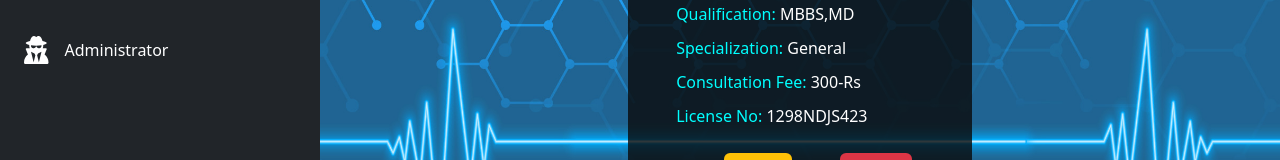
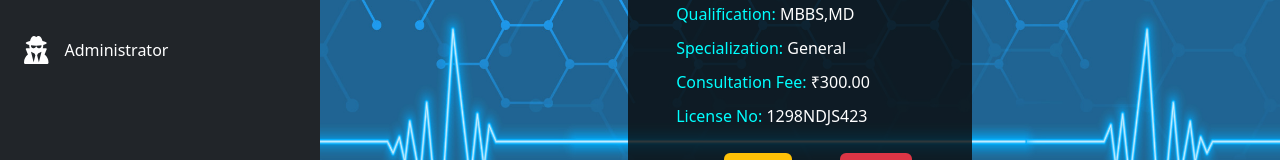
Before and after one commit to mishelshaji/EXP-G2-MyDoctor, an Angular app in the folder Client/: page /admin in a window 1280 px wide. Both pictures are taken after a click on the button "Doctors". Shown: the part 396-556 px from the top of the page. Built offline with nearby package versions, Linux system fonts and the light colour scheme.

Commit message:
Update doctor-section.component.html

```diff
--- a/Client/src/app/admin/doctor-section/doctor-section.component.html
+++ b/Client/src/app/admin/doctor-section/doctor-section.component.html
@@ -21,11 +21,11 @@
             <p><span>Blood Group:</span> O+ve</p>
             <p><span>Qualification:</span> MBBS,MD</p>
             <p><span>Specialization:</span> General</p>
-            <p><span>Consultation Fee:</span> 300-Rs</p>
+            <p><span>Consultation Fee:</span> {{300|currency:'INR'}}</p>
             <p><span>License No:</span> 1298NDJS423</p>
             <div class="request justify-content-between row">
             </div>
-            <button type="submit" class="disable rounded  bg-warning me-5 ms-5">Disable</button>
+            <button type="submit" class="disable rounded bg-warning me-5 ms-5">Disable</button>
             <button type="submit" class="remove rounded bg-danger">Remove</button>
         </div>
     </div>
```
